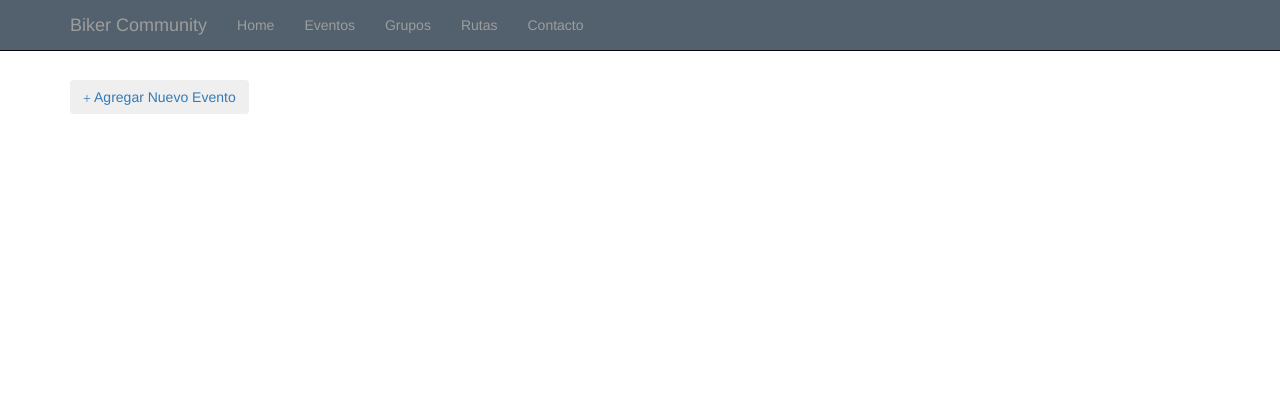
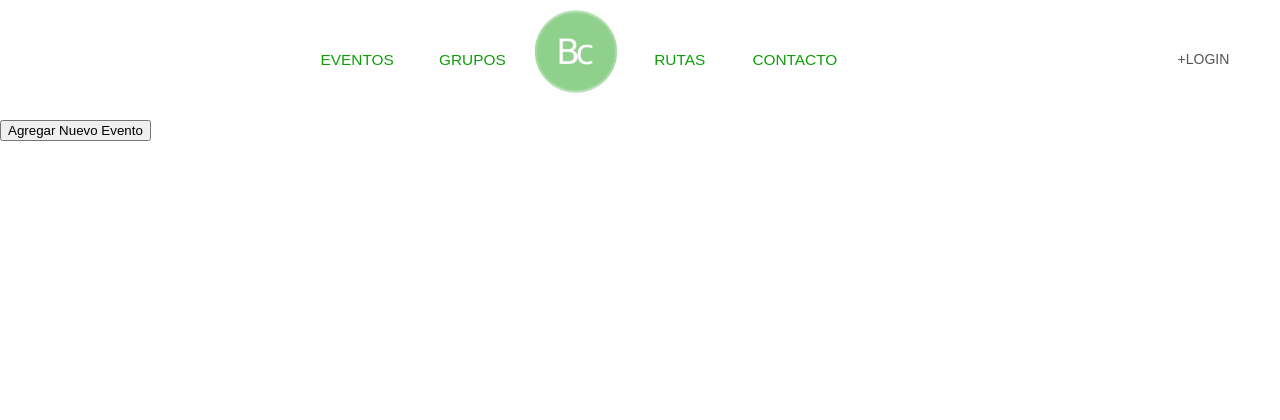
Before and after one commit to vladwelt/biker_community, a Django app: page / in a window 1280 px wide. Shown: the top 420 px of the page. Before the commit the page ends 114 px from the top, so only its background shows below. Run offline with Django 3.2, Linux system fonts and the light colour scheme; data that the repository does not hold is empty; some libraries are stand-ins or nearby versions; some web fonts are replaced.

Commit message:
[EDT] New styles for base.html and images save in models and show in templates.

```diff
--- a/src/biker/forms.py
+++ b/src/biker/forms.py
@@ -4,7 +4,7 @@ from .models import Evento, Grupo, Ruta
 class EventoForm(forms.ModelForm):
     class Meta:
         model = Evento
-        fields = ['nombre','punto_partida','descripcion','fecha','ruta','grupo']
+        fields = ['nombre','punto_partida','descripcion','fecha','ruta','grupo', 'imagen']
     def __init__(self, *args, **kwargs):
         super(EventoForm, self).__init__(*args, **kwargs)
         self.fields['ruta'].widget.attrs.update({'class' : 'form-control'})
--- a/src/biker/models.py
+++ b/src/biker/models.py
@@ -4,6 +4,8 @@ from django.contrib.auth.models import User
 class Grupo(models.Model):
     nombre = models.CharField(max_length=100, unique=True)
     descripcion = models.TextField(blank=True)
+    imagen = models.FileField(null=True, upload_to='grupos/%Y%m%d_%H-%M-%s')
+
     def __str__(self):
         return self.nombre
 
@@ -13,6 +15,7 @@ class Usuario(models.Model):
     fecha_nacimiento = models.DateField()
     grupo = models.ForeignKey(Grupo)
     user = models.ForeignKey(User, null=True)
+    foto = models.FileField(null=True, upload_to='users/%Y%m%d_%H-%M-%s')
 
     def __str__(self):
         return self.nombre
@@ -22,6 +25,7 @@ class Ruta(models.Model):
     distancia = models.FloatField()
     descripcion = models.TextField(blank=True)
     usuario = models.ForeignKey(Usuario)
+    imagen = models.FileField(null=True, upload_to='rutas/%Y%m%d_%H-%M-%s')
 
     def __str__(self):
         return self.nombre
@@ -34,6 +38,7 @@ class Evento(models.Model):
 #    hora = models.TimeField()
     ruta = models.ForeignKey(Ruta)
     grupo = models.ManyToManyField(Grupo, related_name = 'users', default = None)
+    imagen = models.FileField(null=True, upload_to='eventos/%Y%m%d_%H-%M-%s')
 
     def __str__(self):
         return self.nombre
--- a/src/biker/static/css/main.css
+++ b/src/biker/static/css/main.css
@@ -1,23 +1,108 @@
-body, html{
-    margin: 0;
-    padding: 0;
-    width: 100%;
-    background-color: #fff;
+/* line 1, ../scss/main.scss */
+body, html {
+  margin: 0;
+  padding: 0;
 }
 
-.principal{
-    margin-top: 10vh;
-}
-.header h1 {
-    color; white;
-}
-.navbar{
-    background-color: #52616D;
-}
-.navbar > a{
-    color:#fff;
+/* line 5, ../scss/main.scss */
+ul, li {
+  margin: 0;
+  padding: 0;
+  list-style-type: none;
 }
 
+/* line 10, ../scss/main.scss */
+a {
+  text-decoration: none;
+  color: #555555;
+}
+
+@font-face {
+  font-family: sans-serif;
+}
+/* line 21, ../scss/main.scss */
+.main {
+  width: 100vw;
+  height: 100vw;
+  font-family: sans-serif;
+  font-size: 14px;
+}
+
+/* line 27, ../scss/main.scss */
+.header {
+  display: block;
+  width: 100vw;
+  height: 15vh;
+  color: white;
+}
+/* line 32, ../scss/main.scss */
+.header .navbar {
+  display: inline-block;
+  height: 100%;
+  width: 90%;
+}
+/* line 36, ../scss/main.scss */
+.header .navbar .nav {
+  height: 100%;
+  width: 100%;
+  font-size: 1.1em;
+  display: -webkit-flex;
+  -webkit-flex-direction: row;
+  -webkit-flex-wrap: nowrap;
+  -webkit-justify-content: center;
+  -webkit-align-content: center;
+  -webkit-align-items: center;
+  display: flex;
+  flex-direction: row;
+  flex-wrap: nowrap;
+  justify-content: center;
+  align-content: center;
+  align-items: center;
+}
+/* line 48, ../scss/main.scss */
+.header .navbar .nav .nav-item {
+  -webkit-flex: 0 1 10%;
+  flex: 0 1 10%;
+  text-align: center;
+}
+/* line 51, ../scss/main.scss */
+.header .navbar .nav .nav-item a {
+  text-transform: uppercase;
+  color: #0f9d09;
+}
+/* line 56, ../scss/main.scss */
+.header .navbar .nav .logo {
+  -webkit-flex: 0 1 8%;
+  flex: 0 1 8%;
+  align-self: flex-start;
+  margin-top: 0.5%;
+}
+/* line 60, ../scss/main.scss */
+.header .navbar .nav .logo img {
+  width: 100%;
+}
+/* line 66, ../scss/main.scss */
+.header .login {
+  display: inline-block;
+  height: 100%;
+  width: 10%;
+  float: right;
+  position: relative;
+}
+/* line 72, ../scss/main.scss */
+.header .login .login-buttom {
+  position: absolute;
+  top: 0;
+  bottom: 0;
+  right: 0;
+  left: 0;
+  margin: auto;
+  padding: 0;
+  width: 60%;
+  height: 15%;
+}
+
+/* line 88, ../scss/main.scss */
 .event {
-    border-bottom: solid gray 1px;
+  border-bottom: solid gray 1px;
 }
--- /dev/null
+++ b/src/biker/static/scss/main.scss
@@ -0,0 +1,90 @@
+body, html{
+    margin: 0;
+    padding: 0;
+}
+ul, li {
+    margin: 0;
+    padding: 0;
+    list-style-type: none;
+}
+a {
+    text-decoration: none;
+    color: #555555;
+}
+
+@font-face {
+    font-family: sans-serif;
+}
+
+@import "compass";
+
+.main {
+    width: 100vw;
+    height: 100vw;
+    font-family: sans-serif;
+    font-size: 14px;
+}
+.header {
+    display: block;
+    width: 100vw;
+    height: 15vh;
+    color: white;
+    .navbar {
+        display: inline-block;
+        height: 100%;
+        width: 90%;
+        .nav {
+            height: 100%;
+            width: 100%;
+            font-size: 1.1em;
+            @include flexbox((
+                display: flex,
+                flex-direction: row,
+                flex-wrap:nowrap,
+                justify-content: center,
+                align-content: center,
+                align-items: center
+            ));
+            .nav-item {
+                @include flex(0 1 10%);
+                text-align: center;
+                a {
+                    text-transform: uppercase;
+                    color: #0f9d09;
+                }
+            }
+            .logo {
+                @include flex(0 1 8%);
+                align-self: flex-start;
+                margin-top: 0.5%;
+                img {
+                    width: 100%;
+                }
+            }
+        }
+    }
+    .login {
+        display: inline-block;
+        height: 100%;
+        width: 10%;
+        float: right;
+        position: relative;
+        .login-buttom {
+            position: absolute;
+            top: 0;
+            bottom: 0;
+            right: 0;
+            left: 0;
+            margin: auto;
+            padding: 0;
+            width: 60%;
+            height: 15%;
+        }
+    }
+}
+.principal{
+
+}
+.event {
+    border-bottom: solid gray 1px;
+}
--- a/src/biker/templates/biker/base.html
+++ b/src/biker/templates/biker/base.html
@@ -2,36 +2,33 @@
 <html>
     <head>
         <title>Biker Community</title>
-        <link rel="stylesheet" href="{% static 'css/bootstrap.min.css' %}">
+        <!--<link rel="stylesheet" href="{% static 'css/bootstrap.min.css' %}">-->
         <link rel="stylesheet" href="{% static 'css/main.css' %}">
     </head>
     <body>
-        <div class="navbar navbar-inverse navbar-fixed-top">
-            <div class="container">
-                <div class="navbar-header">
-                    <button type="button" class="navbar-toggle" data-toggle="collapse" data-target=".navbar-collapse">
-                    <span class="icon-bar"></span>
-                    <span class="icon-bar"></span>
-                    <span class="icon-bar"></span>
-                    </button>
-                    <a class="navbar-brand" href="#">Biker Community</a>
+        <div class="main">
+            <header class="header">
+                <section class="navbar">
+                    <ul class="nav">
+                        <li class="nav-item"><a href="/">Eventos</a></li>
+                        <li class="nav-item"><a href="/grupos">Grupos</a></li>
+                        <li class="nav-item logo"><img src="{% static 'img/logo.png' %}"/></li>
+                        <li class="nav-item"><a href="/rutas">Rutas</a></li>
+                        <li class="nav-item"><a href="#contact">Contacto</a></li>
+                    </ul>
+                </section>
+                <section class="login">
+                    <div class="login-buttom">
+                        <a href="/login">+LOGIN</a>
+                    </div>
+                </section>
+            </header>
+
+            <div class="container principal">
+                <div>
+                    {% block content %}
+                    {% endblock %}
                 </div>
-                <div class="collapse navbar-collapse">
-                    <ul class="nav navbar-nav">
-                    <li><a href="#">Home</a></li>
-                    <li><a href="/">Eventos</a></li>
-                    <li><a href="/grupos">Grupos</a></li>
-                    <li><a href="/rutas">Rutas</a></li>
-                    <li><a href="#contact">Contacto</a></li>
-                    </ul>
-                </div><!--/.nav-collapse -->
-            </div>
-        </div>
-
-        <div class="container principal">
-            <div>
-                {% block content %}
-                {% endblock %}
             </div>
         </div>
     </body>
--- a/src/biker/templates/biker/events_list.html
+++ b/src/biker/templates/biker/events_list.html
@@ -4,6 +4,9 @@
     {% for evento in eventos %}
         <li class="event">
             <h2><a href="{% url 'biker.views.event_detail' pk=evento.pk %}">{{evento.nombre}}</a></h2>
+            {% if evento.imagen  %}
+            <div><img src="{{ evento.imagen.url }}"/></div>
+            {% endif %}
         </li>
     {% endfor %}
     <a href="/registrar/evento"><button class="btn"><span class="glyphicon glyphicon glyphicon-plus" aria-hidden="true"></span> Agregar Nuevo Evento</button></a>
--- a/src/biker/urls.py
+++ b/src/biker/urls.py
@@ -1,5 +1,7 @@
 from django.contrib.auth.views import login, logout
 from django.conf.urls import include, url
+from django.conf import settings
+from django.conf.urls.static import static
 from . import views
 
 urlpatterns = [
@@ -20,4 +22,4 @@ urlpatterns = [
         url(r'^evento/(?P<pk>[0-9]+)/edit/$', views.event_edit, name='event_edit'),
         url(r'^grupo/(?P<pk>[0-9]+)/edit/$', views.group_edit, name='group_edit'),
         url(r'^ruta/(?P<pk>[0-9]+)/edit/$', views.route_edit, name='route_edit'),
-    ]
+    ] + static(settings.MEDIA_URL, document_root=settings.MEDIA_ROOT)
--- a/src/biker/views.py
+++ b/src/biker/views.py
@@ -52,7 +52,7 @@ def event_detail(request, pk):
 def registrar_evento(request):
     if request.method == 'POST':
         try:
-            eventoForm = EventoForm(request.POST)
+            eventoForm = EventoForm(request.POST, request.FILES)
             if eventoForm.is_valid():
                 evento_nuevo = eventoForm.save()
                 return HttpResponseRedirect('/')
@@ -66,7 +66,7 @@ def registrar_evento(request):
 def registrar_grupo(request):
     if request.method == 'POST':
         try:
-            grupoForm = GrupoForm(request.POST)
+            grupoForm = GrupoForm(request.POST, request.FILES)
             if grupoForm.is_valid():
                 grupo_nuevo = grupoForm.save()
                 return HttpResponseRedirect('/grupos')
@@ -80,7 +80,7 @@ def registrar_grupo(request):
 def registrar_ruta(request):
     if request.method == 'POST':
         try:
-            rutaForm = RutaForm(request.POST)
+            rutaForm = RutaForm(request.POST, request.FILES)
             if rutaForm.is_valid():
                 ruta_nueva = rutaForm.save()
                 return HttpResponseRedirect('/rutas')
@@ -95,7 +95,7 @@ def event_edit(request, pk):
     evento_nuevo=get_object_or_404(Evento, pk=pk)
     if request.method == 'POST':
         try:
-            eventoForm = EventoForm(request.POST, instance=evento_nuevo)
+            eventoForm = EventoForm(request.POST, request.FILES, instance=evento_nuevo)
             if eventoForm.is_valid():
                 eventoForm.save()
                 return HttpResponseRedirect('/')
@@ -111,7 +111,7 @@ def group_edit(request, pk):
     grupo_nuevo=get_object_or_404(Grupo, pk=pk)
     if request.method == 'POST':
         try:
-            grupoForm = GrupoForm(request.POST, instance=grupo_nuevo)
+            grupoForm = GrupoForm(request.POST, request.FILES, instance=grupo_nuevo)
             if grupoForm.is_valid():
                 grupo_nuevo = grupoForm.save()
                 return HttpResponseRedirect('/grupos')
@@ -126,7 +126,7 @@ def route_edit(request, pk):
     ruta_nueva=get_object_or_404(Ruta, pk=pk)
     if request.method == 'POST':
         try:
-            rutaForm = RutaForm(request.POST, instance=ruta_nueva)
+            rutaForm = RutaForm(request.POST, request.FILES, instance=ruta_nueva)
             if rutaForm.is_valid():
                 ruta_nueva = rutaForm.save()
                 return HttpResponseRedirect('/rutas')
--- a/src/biker_community/settings.py
+++ b/src/biker_community/settings.py
@@ -119,6 +119,8 @@ USE_L10N = True
 
 USE_TZ = True
 
+MEDIA_ROOT = os.path.join(BASE_DIR, 'media')
+MEDIA_URL = '/media/'
 
 # Static files (CSS, JavaScript, Images)
 # https://docs.djangoproject.com/en/1.9/howto/static-files/
```
Also changed, not shown: src/biker/static/img/logo.png (added), 1 other file.
